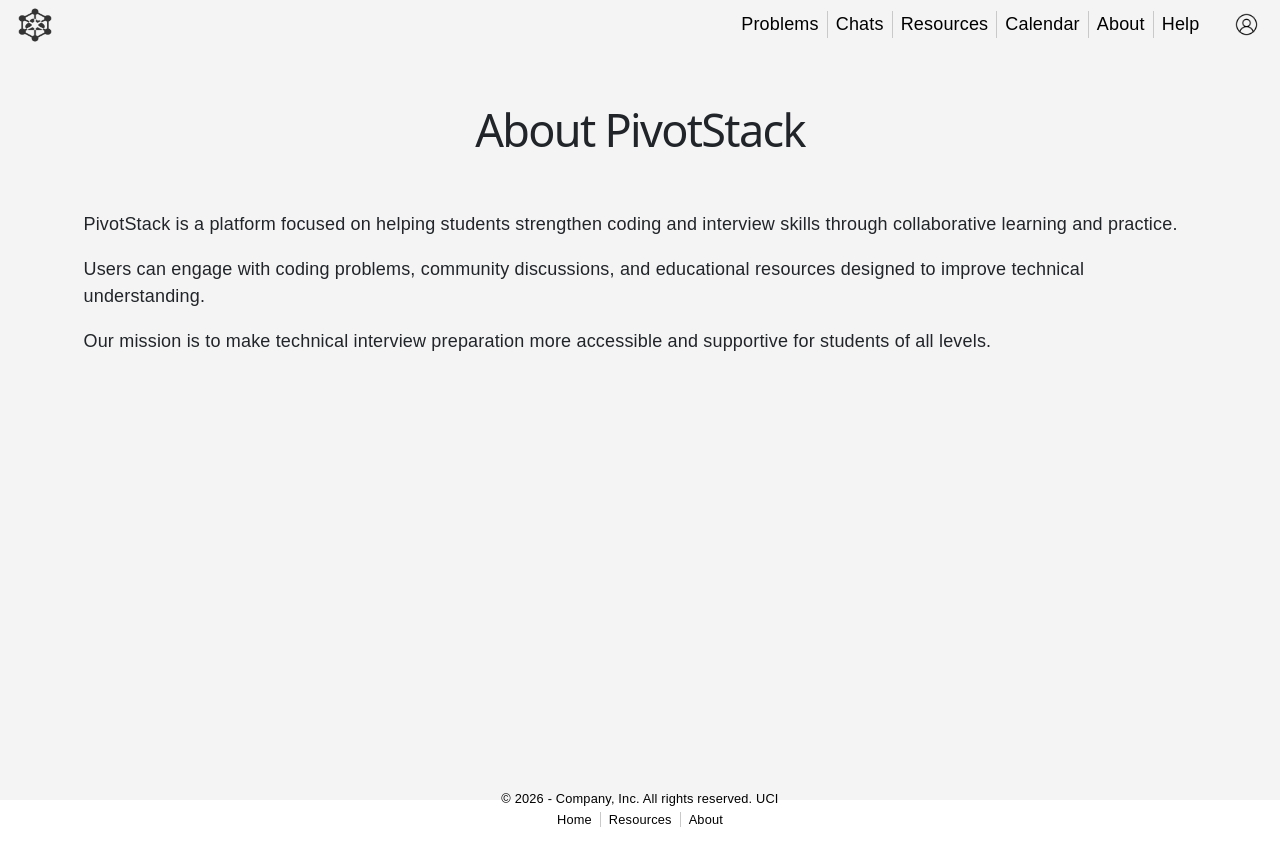
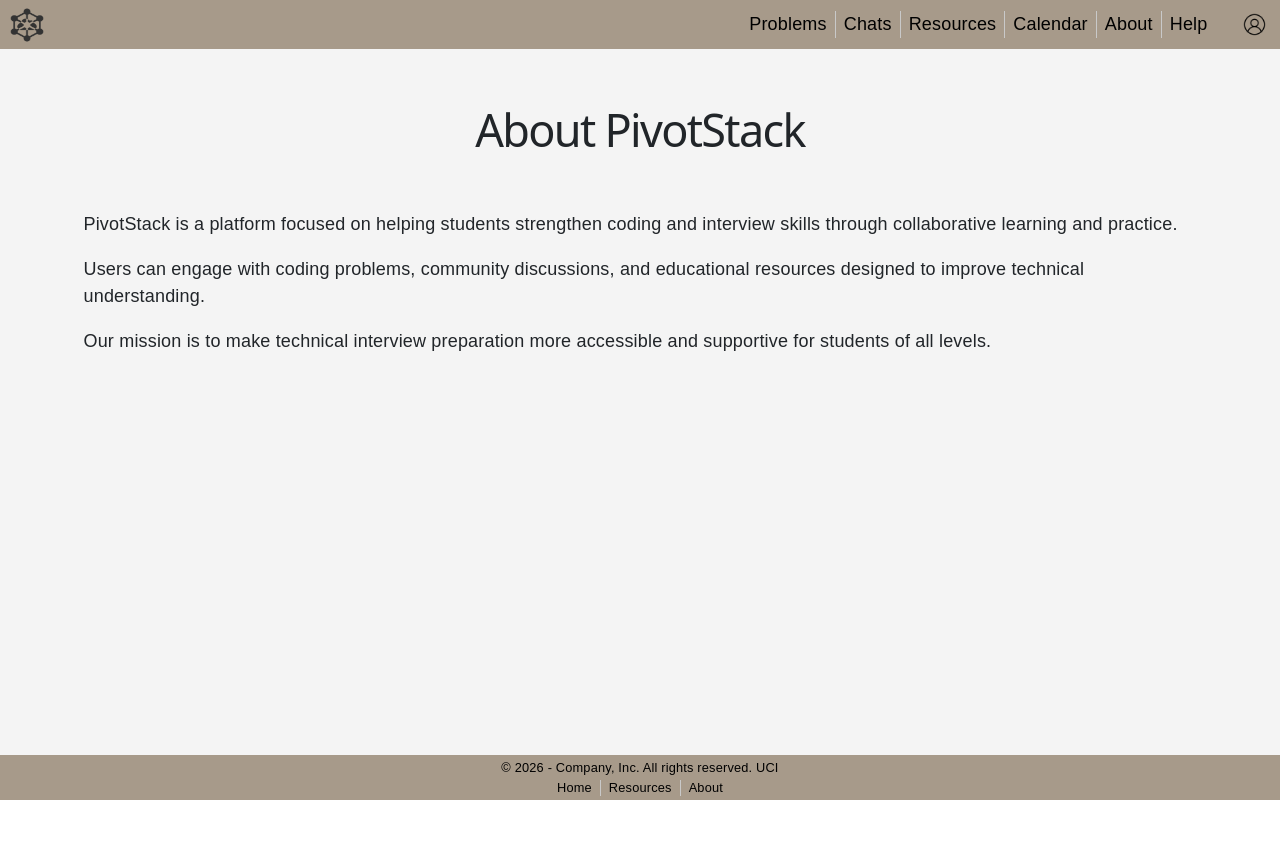
Before and after one commit to INF143Group/INF143Sp26Project, a React (Vite) app: page /about in a window 1280 px wide. Shown: the top 866 px of the page. After the commit the page ends 800 px from the top, so only its background shows below. Built offline with nearby package versions, Linux system fonts and the light colour scheme.

Commit message:
Small calendar tweak and improved about page

```diff
--- a/Components/About.jsx
+++ b/Components/About.jsx
@@ -3,36 +3,35 @@ import Footer from "./footer";
 
 function About() {
     return (
-        <>
-            <NavBar />
-
+        <div style={{ display: 'flex', flexDirection: 'column', minHeight: '100vh', overflowX: 'hidden'}}>
+            <div className={"div1"} id={"nav-bar"}>
+                <NavBar/>
+            </div>
+            <div style={{flex: 1, overflowY: 'auto'}}>
                 <div className="container mt-5 mb-5">
-
                     <h1 className="text-center mb-5">
                         About PivotStack
                     </h1>
-
                     <p>
                         PivotStack is a platform focused on helping students
                         strengthen coding and interview skills through
                         collaborative learning and practice.
                     </p>
-
                     <p>
                         Users can engage with coding problems, community
                         discussions, and educational resources designed
                         to improve technical understanding.
                     </p>
-
                     <p>
                         Our mission is to make technical interview preparation
                         more accessible and supportive for students of all levels.
                     </p>
-
                 </div>
-
-            <Footer />
-        </>
+            </div>
+            <div className="div6" id="bottom-nav-bar" >
+                <Footer/>
+            </div>
+        </div>
     );
 }
 
--- a/Components/Calendar.jsx
+++ b/Components/Calendar.jsx
@@ -172,6 +172,7 @@ export default function Calendar(){
                     ref={calendarRef}
                     plugins={[dayGridPlugin, interactionPlugin]}
                     initialView="dayGridMonth"
+                    showNonCurrentDates={false}
                     dateClick={displayAddEventDiv}
                     customButtons={{
                         addEventTodayButton: {
```
Lines whose indentation alone changed are shown as unchanged.
